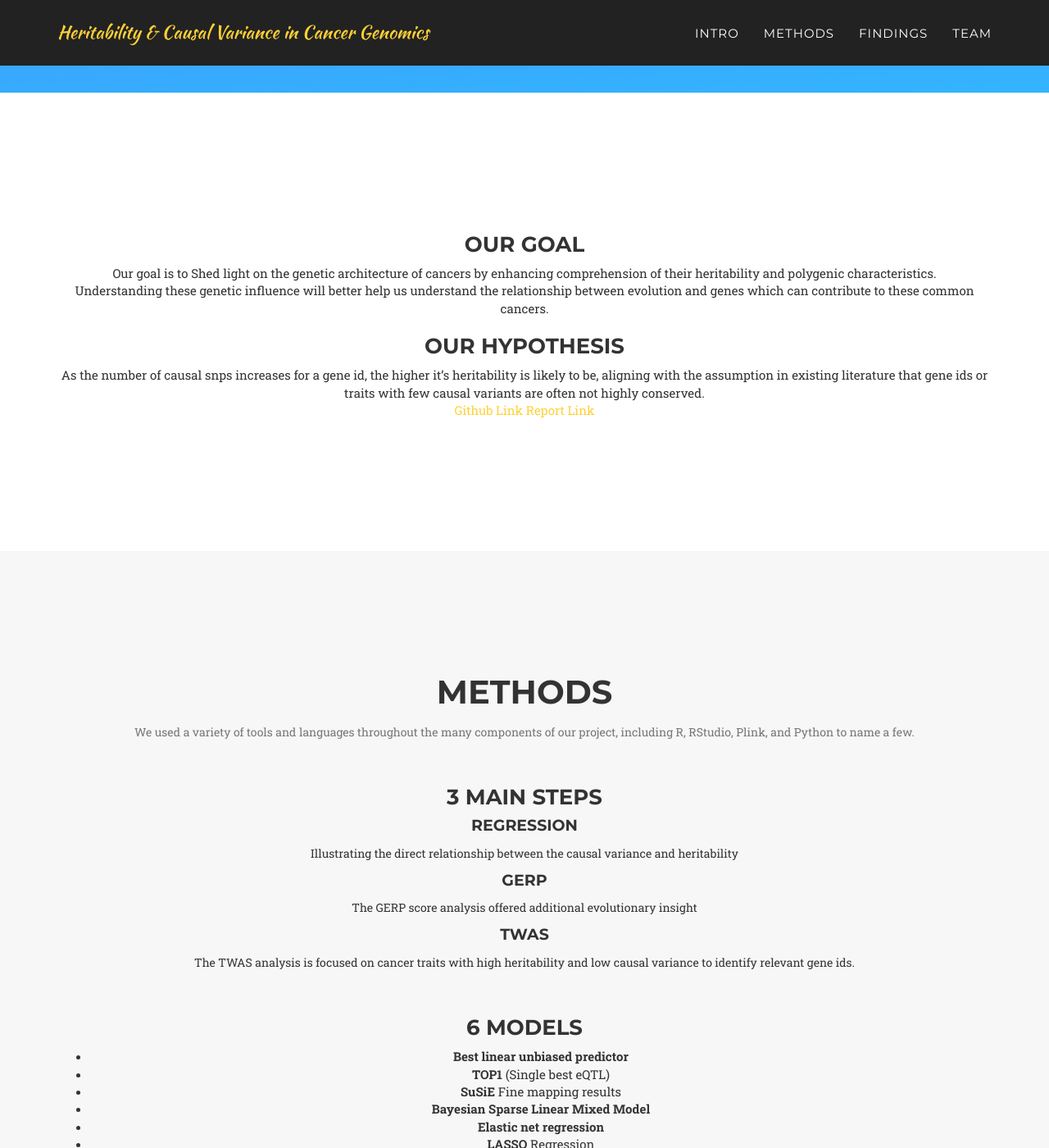
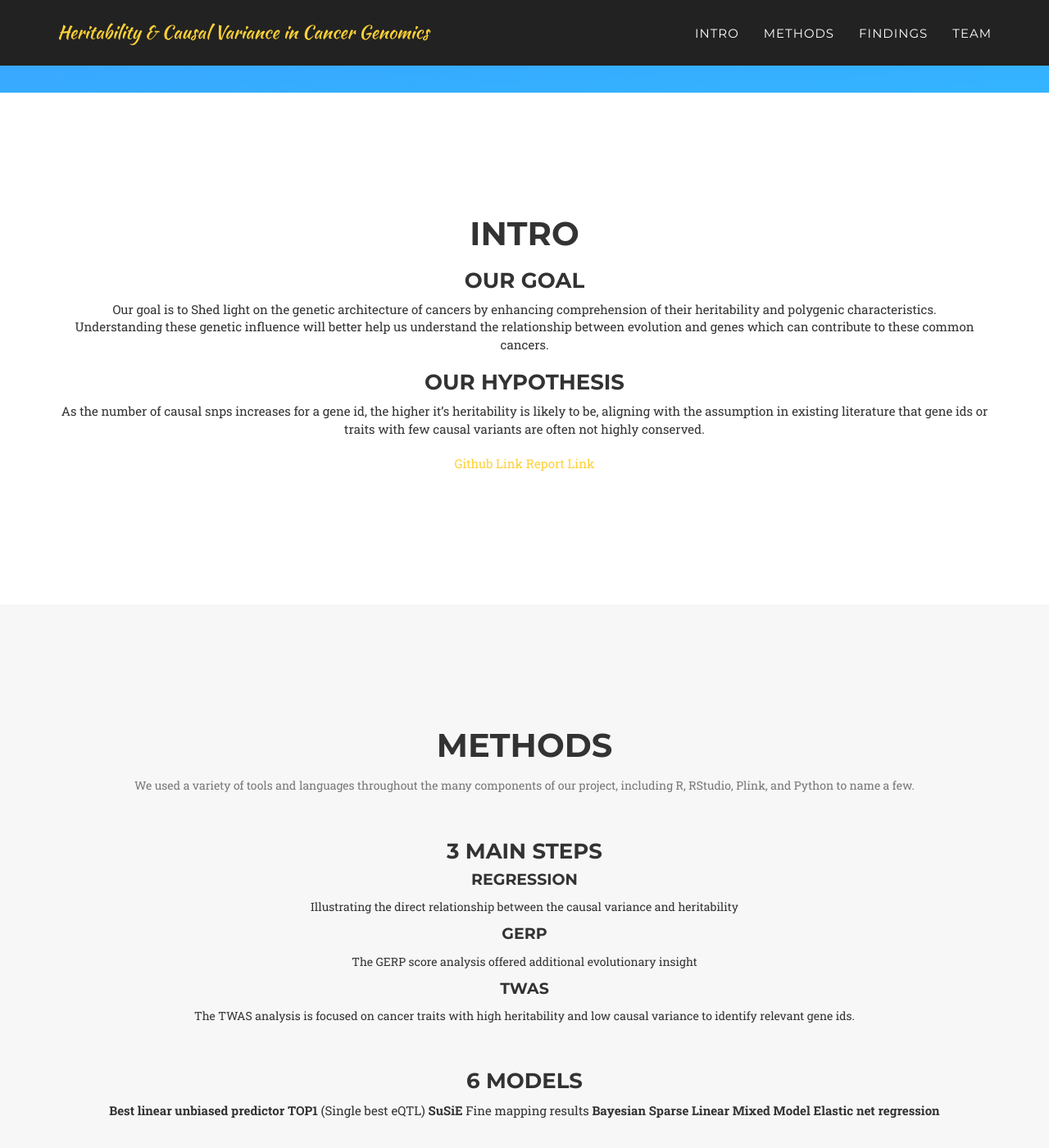
Before and after one commit to AntonBeliakovUCSD/Capstone, a Jekyll site: the page built from _posts/2014-07-16-project-3.markdown, in a window 1280 px wide and 1400 px high, scrolled down 795 px. Shown: the whole window at 82% size. Built offline with Jekyll 4.4.1, drawn with Linux system fonts in a browser that asks for light colours; some web fonts are replaced.

Commit message:
formating

```diff
--- a/_includes/findings.html
+++ b/_includes/findings.html
@@ -12,7 +12,7 @@
                     <ul class="timeline">
                         <li>
                             <div class="timeline-image">
-                                <img class="img-circle img-responsive" src="img/findings/linear.png" alt="missing">
+                                <img src="img/findings/linear.png" alt="missing">
                             </div>
                             <div class="timeline-panel">
                                 <div class="timeline-heading">
@@ -29,7 +29,7 @@
                         </li>
                         <li class="timeline-inverted">
                             <div class="timeline-image">
-                                <img class="img-circle img-responsive" src="img/findings/gerp_cat.png" alt="missing">
+                                <img src="img/findings/gerp_cat.png" alt="missing">
                             </div>
                             <div class="timeline-panel">
                                 <div class="timeline-heading">
@@ -49,7 +49,8 @@
                         </li>
                         <li>
                             <div class="timeline-image">
-                                <img class="img-circle img-responsive" src="img/findings/Manhattan_prostate_cancer.png" alt="missing">
+                                <img src="img/findings/Manhattan_prostate_cancer.png" alt="missing">
+                                <!--class="img-circle img-responsive" -->
                                 <img class="img-circle img-responsive" src="img/findings/Manhattan_ovarian_cancer.png" alt="missing">
                             </div>
                             <div class="timeline-panel">
--- a/_includes/intro.html
+++ b/_includes/intro.html
@@ -3,7 +3,7 @@
         <div class="container">
             <div class="row">
                 <div class="col-lg-12 text-center">
-                    <!--<h2 class="section-heading">Intro</h2>-->
+                    <h2 class="section-heading">Intro</h2>
                     <p class="text-muted">
                         <H3> Our Goal </H3>
                         Our goal is to Shed light on the genetic architecture of cancers by enhancing comprehension of their heritability and polygenic characteristics.
@@ -14,7 +14,7 @@
                         As the number of causal snps increases for a gene id, the higher it’s heritability is likely to be, aligning with the assumption in
                          existing literature that gene ids or traits with few causal variants are often not highly conserved.
 
-                         <br>
+                         <br><br>
                         <a href="https://github.com/AntonBeliakovUCSD/Capstone">Github Link</a>
                         <a href="https://drive.google.com/file/d/1dDTIaAgFiv3PqccQx0vxUpQeoQchqfxl/view?usp=sharing"> Report Link</a>
 
--- a/_includes/methods.html
+++ b/_includes/methods.html
@@ -32,14 +32,11 @@
 
                     <br>
                     <H3> 6 Models </H3>
-                    <ul>
-                        <li><b>Best linear unbiased predictor</b></li>
-                        <li><b>TOP1</b> (Single best eQTL)</li>
-                        <li><b>SuSiE</b> Fine mapping results</li>
-                        <li><b>Bayesian Sparse Linear Mixed Model</b></li>
-                        <li><b>Elastic net regression</b></li>
-                        <li><b>LASSO</b> Regression</li>
-                    </ul>
+                    <b>Best linear unbiased predictor</b>
+                    <b>TOP1</b> (Single best eQTL)
+                    <b>SuSiE</b> Fine mapping results
+                    <b>Bayesian Sparse Linear Mixed Model</b>
+                    <b>Elastic net regression</b>
 
                 </div>
 
```
